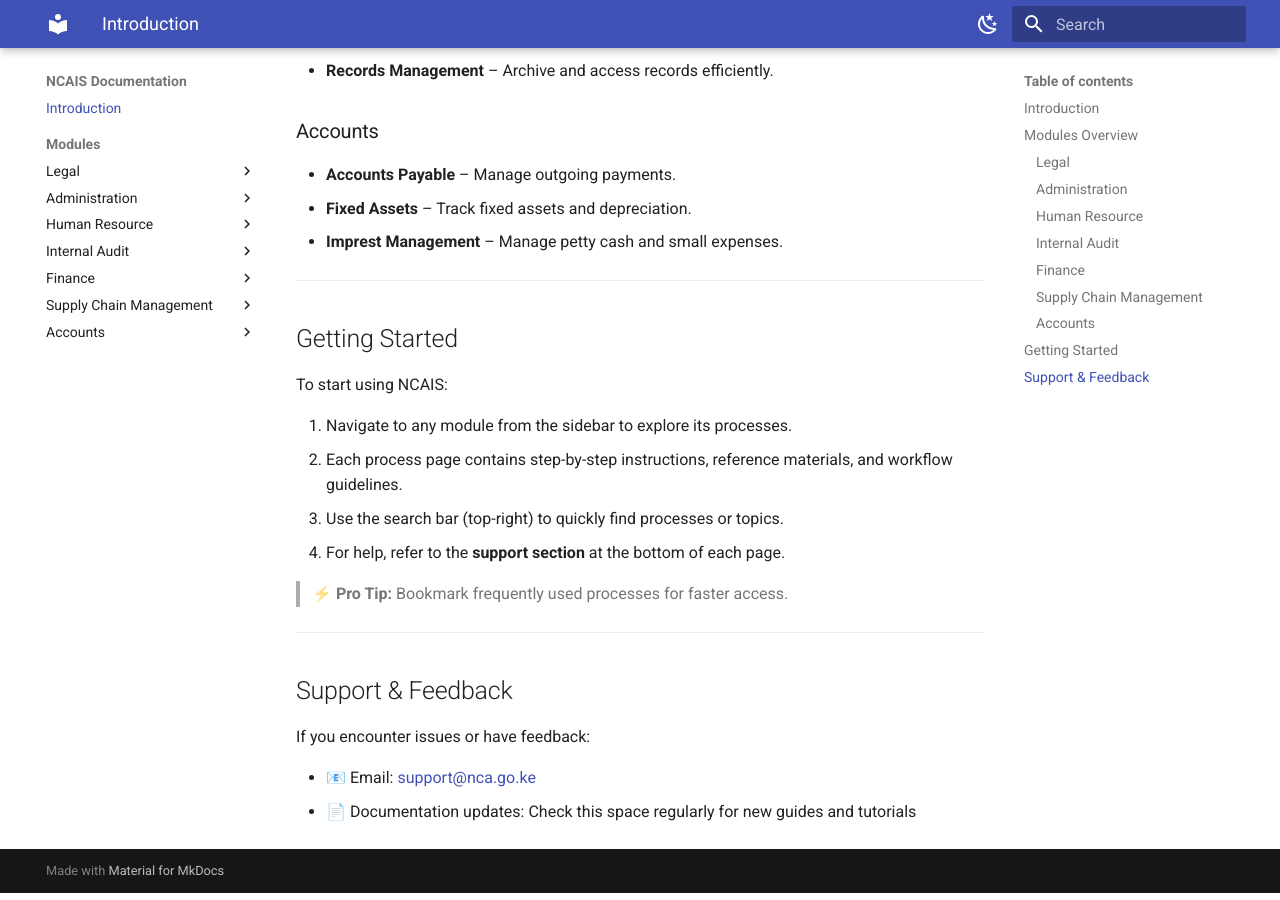
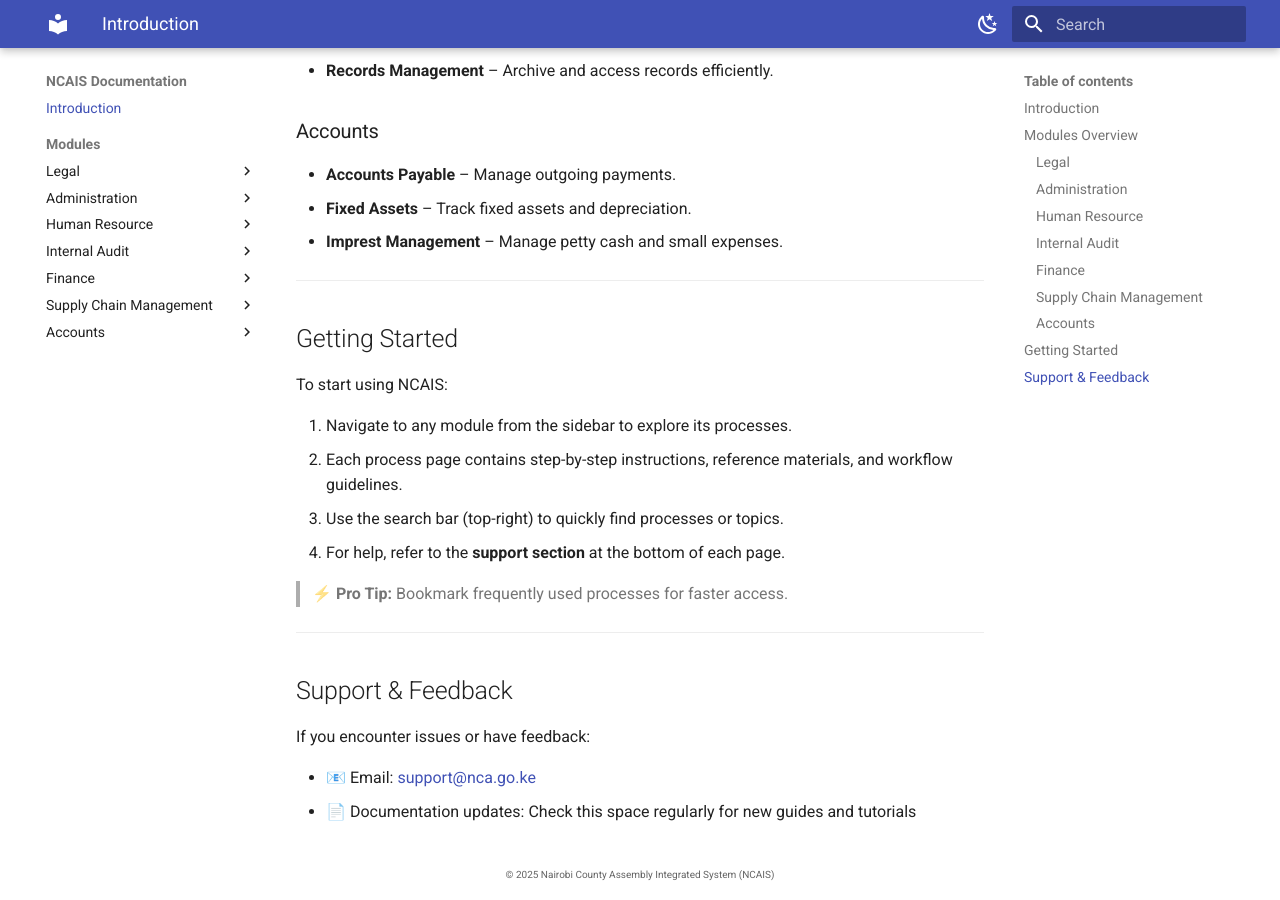
Before and after one commit to piscium-ltd/ncais-docs, an MkDocs documentation site: the page built from docs/index.md, in a window 1280 px wide and 900 px high, scrolled down 2239 px. Built offline with MkDocs 1.6.1 and Material for MkDocs 9.7.7, drawn with Linux system fonts in a browser that asks for light colours.

Commit message:
fix: remove footer watermark

```diff
--- a/mkdocs.yml
+++ b/mkdocs.yml
@@ -3,6 +3,7 @@ site_description: Nairobi County Assembly Integrated System Documentation
 
 theme:
   name: material
+  custom_dir: overrides
   features:
     - navigation.sections
     - navigation.expand
--- /dev/null
+++ b/overrides/partials/footer.html
@@ -0,0 +1,3 @@
+<div style="text-align: center; padding: 1rem; opacity: 0.7">
+  © 2025 Nairobi County Assembly Integrated System (NCAIS)
+</div>
```
